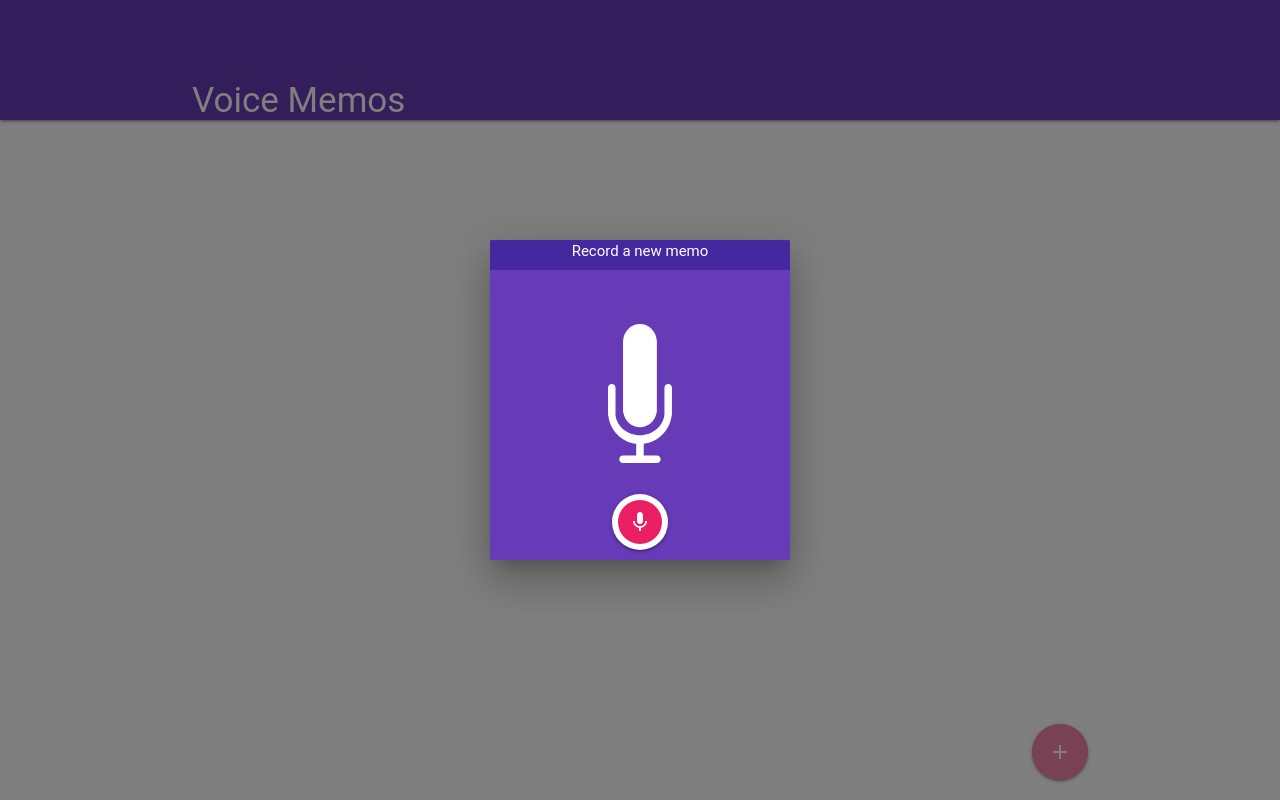
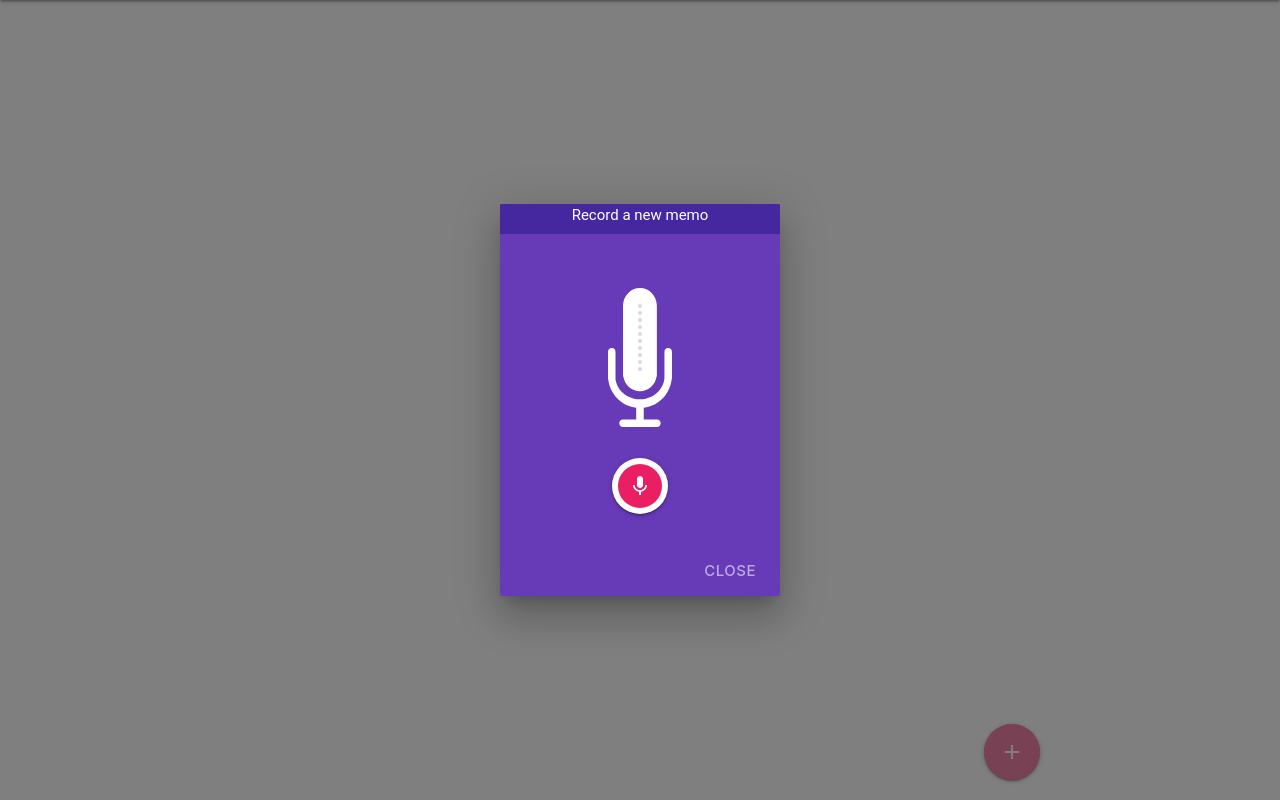
Before and after one commit to BioMedTech/voice-memos, a Vue app: page / in a window 1280 px wide. Both pictures are taken after a click on the link "add". Built offline with nearby package versions, Linux system fonts and the light colour scheme.

Commit message:
Waveform added

```diff
--- a/src/App.vue
+++ b/src/App.vue
@@ -28,13 +28,18 @@
             </div>
             <div class="modal-content">
                 <div class="micro-img">
-                    <canvas ref="canvas" class="record-view__volume-readout js-volume-readout"></canvas>
+                    <svg class="record-view__volume-readout">
+                        <circle v-for="(color, idx) in volumeFill"
+                                r="2" cx="2"
+                                v-bind:cy="2+7*idx"
+                                v-bind:key="idx"
+                                v-bind:fill="color">
+                        </circle>
+                    </svg>
                 </div>
-                <button class="btn btn-large mt-5" v-on:click="startRecording" ref="recordBtn">
+                <button class="btn btn-large play-btn mt-5" v-on:click="startRecording" ref="recordBtn">
                 </button>
-                <div class="modal-footer mt-5">
-                    <a href="#" class="ml-auto" v-on:click="closeModal">Close</a>
-                </div>
+                <button class="btn btn-flat close-btn" v-on:click="closeModal">Close</button>
             </div>
         </div>
     </div>
@@ -45,6 +50,7 @@
     import MemoCard from './components/MemoDetails'
     import M from "materialize-css/dist/js/materialize"
     import MediaRecording from "./components/Recorder.js"
+    import Vue from "vue"
 
     export default {
         name: 'app',
@@ -59,16 +65,19 @@
                 openedMemo: null,
                 memos: [],
                 updating: false,
-                volumeReadoutCtx: {},
-                mediaRecording: {}
+                mediaRecording: {},
+                volumeFill: ['#D8D8D8', '#D8D8D8', '#D8D8D8', '#D8D8D8',
+                    '#D8D8D8', '#D8D8D8', '#D8D8D8', '#D8D8D8',
+                    '#D8D8D8', '#D8D8D8']
             }
         },
         methods: {
             openModal() {
                 this.modalRef.open();
             },
+
             closeModal() {
-                if (this.mediaRecording) {
+                if (this.recording) {
                     this.mediaRecording.stop(true);
                 }
                 this.$refs.recordBtn.classList.remove("record");
@@ -88,6 +97,8 @@
                     this.memos.push(this.openedMemo);
                     this.openedMemo = null;
                 }
+
+                this.updating=false;
             },
             deleteMemo(memo) {
                 const idx = this.memos.indexOf(memo);
@@ -95,25 +106,13 @@
             },
 
             drawVolumeReadout(volume = 0) {
-                this.volumeReadoutCtx.save();
-                this.volumeReadoutCtx.clearRect(0, 0, 4, 67);
-                this.volumeReadoutCtx.translate(0, 63);
-
-                let fillStyle;
                 for (let v = 0; v < 10; v++) {
-                    fillStyle = '#D8D8D8';
-                    if (v < volume)
-                        fillStyle = '#673AB7';
-
-                    this.volumeReadoutCtx.fillStyle = fillStyle;
-                    this.volumeReadoutCtx.beginPath();
-                    this.volumeReadoutCtx.arc(2, 2, 2, 0, Math.PI * 2);
-                    this.volumeReadoutCtx.closePath();
-                    this.volumeReadoutCtx.fill();
-                    this.volumeReadoutCtx.translate(0, -7);
+                    if (v < volume) {
+                        Vue.set(this.volumeFill, 9 - v, '#673AB7');
+                    } else {
+                        Vue.set(this.volumeFill, 9 - v, '#D8D8D8');
+                    }
                 }
-
-                this.volumeReadoutCtx.restore();
             },
 
             startRecording() {
@@ -159,14 +158,15 @@
 
                         if (!this.recording) {
                             this.drawVolumeReadout();
-                            console.log(volumeMax);
                             return;
                         }
 
                         requestAnimationFrame(trackAudioVolume);
+                        // trackAudioVolume();
                     };
 
                     requestAnimationFrame(trackAudioVolume);
+                    // trackAudioVolume();
                 });
 
                 this.mediaRecording.complete.then(audioData => {
@@ -178,13 +178,15 @@
                     for (let d = 0; d < volumeData.length; d++) {
                         volumeData[d] /= volumeMax;
                     }
-                    console.log(audioData, volumeData);
+
+                    const url = URL.createObjectURL(new Blob([audioData], {type: 'audio/wav'}));
+
 
                     this.openedMemo = {
                         title: "Untitled Memo",
                         description: "",
-                        url: new Blob([audioData], {type: 'audio/wav'}),
-                        volumeData: volumeData
+                        url,
+                        volumeData
                     };
                     this.recording = false;
 
@@ -195,7 +197,6 @@
         },
         mounted() {
             this.modalRef = M.Modal.init(this.$refs.modal, {});
-            this.volumeReadoutCtx = this.$refs.canvas.getContext('2d');
         }
     }
 </script>
@@ -209,15 +210,15 @@
 
     .memoCard {
         position: absolute;
-        bottom: 0;
+        bottom: -5px;
         right: 20px;
         z-index: 2;
-        height: 93vh;
+        height: 92vh;
         transition: all 233ms cubic-bezier(0, 0, .21, 1) 40ms, opacity 233ms cubic-bezier(0, 0, .21, 1) 123ms;
     }
 
     nav {
-        height: 15vh;
+        height: 140px;
         padding-top: 10px;
         background: var(--background-color);
         color: var(--color);
@@ -225,19 +226,23 @@
         vertical-align: bottom;
     }
 
+
     nav h2 {
         font-size: 35px;
         line-height: 110px;
+        margin-left: 20px;
     }
 
     .content {
-        height: 85vh;
+        height: 800px;
         position: relative;
     }
 
     .container {
         position: relative;
         height: 100%;
+        margin: 0 auto;
+        max-width: 800px !important;
     }
 
     .btn-floating {
@@ -254,8 +259,10 @@
 
     .modal {
         background: var(--background-color);
-        max-width: 300px;
-        height: 40%;
+        max-width: 280px;
+        max-height: 392px;
+        width: 80%;
+        height: 90%;
         text-align: center;
         overflow: hidden;
     }
@@ -269,7 +276,7 @@
         color: white;
     }
 
-    .modal-content button {
+    .modal-content button.play-btn {
         width: 56px;
         height: 56px;
         margin-top: 24px;
@@ -284,7 +291,7 @@
         display: block;
     }
 
-    .modal-content button:after {
+    .modal-content button.play-btn:after {
         content: '';
         display: block;
         width: 44px;
@@ -299,29 +306,36 @@
         transform-origin: 0 0;
     }
 
-    .modal-content button.record:after {
-        left: 12px;
-        top: 12px;
-        width: 33px;
-        height: 33px;
+    .modal-content button.play-btn.record:after {
+        left: 13px;
+        top: 13px;
+        width: 30px;
+        height: 30px;
         border-radius: 5px !important;
         background: var(--light-color) !important;
     }
 
-    .modal-content button .material-icons {
+    .modal-content button.play-btn .material-icons {
         position: absolute;
         z-index: 1000;
     }
 
-    .modal-footer {
-        background: transparent;
-        margin-top: 20px;
-        padding: 2px 0 !important;
+
+    .close-btn {
+        height: 36px;
         text-transform: uppercase;
-    }
-
-    .modal-footer a {
-        color: var(--color) !important;
+        color: #FFF;
+        font-size: 15px;
+        font-weight: 500;
+        opacity: .57;
+        will-change: opacity;
+        position: absolute;
+        bottom: 8px;
+        right: 16px;
+        background: 0 0;
+        border: none;
+        padding: 0 8px;
+        line-height: 1;
 
     }
 
@@ -330,7 +344,7 @@
         height: 67px;
         position: absolute;
         left: 50%;
-        top: 84px;
+        top: 100px;
         margin-left: -2px;
     }
 
--- a/src/components/MemoDetails.vue
+++ b/src/components/MemoDetails.vue
@@ -15,6 +15,9 @@
                     </div>
                 </div>
             </div>
+            <div v-if="!redo">
+                <canvas ref="waveform" class="waveform"></canvas>
+            </div>
             <div class="header">
                 <div v-if="redo" class="input-field">
                     <label for="memoTitle">Title</label>
@@ -22,10 +25,12 @@
                 </div>
                 <div v-else>
                     <h2 class="title">{{memo.title}}</h2>
-                    <a class="btn-floating btn-large halfway-fab waves-effect waves-light pink" v-on:click="playMemo"><i
-                            class="material-icons" ref="playBtn">play_arrow</i></a>
                 </div>
             </div>
+            <a class="btn-floating btn-large halfway-fab waves-effect waves-light pink" v-if="!redo"
+               v-on:click="playMemo">
+                <i class="material-icons" ref="playBtn">play_arrow</i>
+            </a>
         </div>
 
         <div class="card-content">
@@ -50,7 +55,9 @@
         data() {
             return {
                 audio: {},
-                redo: false
+                redo: false,
+                canvas: {},
+                context: {}
             }
         },
         methods: {
@@ -73,12 +80,73 @@
                 const playBtn = this.$refs.playBtn;
                 if (this.audio.paused) {
                     this.audio.play();
+
                     playBtn.innerHTML = "pause";
                 } else {
                     this.audio.pause();
                     playBtn.innerHTML = "play_arrow";
                 }
+            },
+            fillProgress() {
+                const percent = this.audio.currentTime / this.audio.duration;
+                this.drawWave(percent, 0.8);
 
+            },
+            clearProgress(){
+                this.drawWave(1, 0.2);
+            },
+            drawWave(percent, alpha) {
+                if (this.context && this.canvas) {
+                    this.context.clearRect(0, 0, this.canvas.width * percent, this.canvas.height);
+                    this.context.save();
+
+                    this.context.translate(0, this.canvas.height * 0.5);
+                    this.context.beginPath();
+                    this.context.globalAlpha = alpha;
+
+                    let x, h = 0;
+
+                    const memo = this.$props.memo;
+
+                    for (let d = 0; d < Math.floor(memo.volumeData.length * percent); d++) {
+                        x = (d / memo.volumeData.length) * this.canvas.width;
+
+                        h = memo.volumeData[d] * this.canvas.maxHeight * 0.5;
+                        h = Math.max(1, h);
+
+                        this.context.lineTo(x, -h);
+                    }
+
+                    for (let d = Math.floor((memo.volumeData.length - 1) * percent); d >= 0; d--) {
+                        x = (d / memo.volumeData.length) * this.canvas.width;
+                        h = memo.volumeData[d] * this.canvas.maxHeight * 0.5;
+                        h = Math.max(1, h);
+                        this.context.lineTo(x, h);
+                    }
+
+                    this.context.closePath();
+                    this.context.fill();
+                    this.context.restore();
+                }
+
+            },
+            initCanvas() {
+                const canvas = this.$refs.waveform;
+                const dPR = window.devicePixelRatio || 1;
+
+                this.canvas.width = canvas.parentElement.offsetWidth * dPR;
+                this.canvas.height = canvas.parentElement.offsetHeight * dPR;
+
+                canvas.style.width = this.canvas.width + 'px';
+                canvas.style.height = this.canvas.height + 'px';
+
+                this.context = canvas.getContext("2d");
+                this.context.scale(dPR, dPR);
+
+                const padding = 50;
+                this.canvas.maxHeight = this.canvas.height - (2 * padding);
+
+                this.drawWave(1, 0.2);
             }
         },
         mounted() {
@@ -90,38 +158,63 @@
 
                 this.audio = document.createElement('audio');
                 this.audio.src = memo.url;
+                const playBtn = this.$refs.playBtn;
+
+                this.audio.addEventListener('ended', () => {
+                    playBtn.innerHTML = "play_arrow";
+                    requestAnimationFrame(this.clearProgress);
+
+                });
+                this.audio.addEventListener('timeupdate', () => {
+                    requestAnimationFrame(this.fillProgress);
+                });
 
                 link.href = memo.url;
                 link.download = memo.title + ".wav";
                 this.$refs.details.appendChild(this.audio);
+                this.initCanvas();
             }
         }
     }
 </script>
 
 <style scoped>
+    .waveform {
+        width: 100%;
+        height: 150px;
+    }
+
     .card-image {
         font-size: 18px;
         color: var(--color) !important;
         background: var(--dark-color);
         padding: 20px;
-        height: 220px;
+        height: 288px;
+        position: relative;
     }
 
     .card .title {
         font-weight: bold;
         font-size: 30px;
-        line-height: 60px;
+        /*line-height: 60px;*/
     }
+
+    /*.btn-floating{*/
+    /*right: 0!important;*/
+    /*}*/
 
     .card {
         margin-bottom: 0 !important;
-        min-width: 500px;
-        margin-left: 8px
+        min-width: 450px;
+        max-width: 800px;
+        margin-left: 8px;
     }
 
     .header {
-        margin-top: 100px;
+        position: absolute;
+        left: 20px;
+        bottom: 2px;
+
     }
 
     .icons {
@@ -150,8 +243,8 @@
         color: lightgray;
     }
 
-    .icon-group i {
-        margin: 0 20px;
+    .icon-group i:not(:last-child) {
+        margin-right: 25px;
     }
 
     .icons i:hover {
--- a/src/components/Memos.vue
+++ b/src/components/Memos.vue
@@ -27,6 +27,7 @@
 
 <style scoped>
     .collection {
+        margin-top: 15px;
         box-shadow: 0 0 2px rgba(0, 0, 0, .12), 0 2px 4px rgba(0, 0, 0, .24);
     }
 
```
